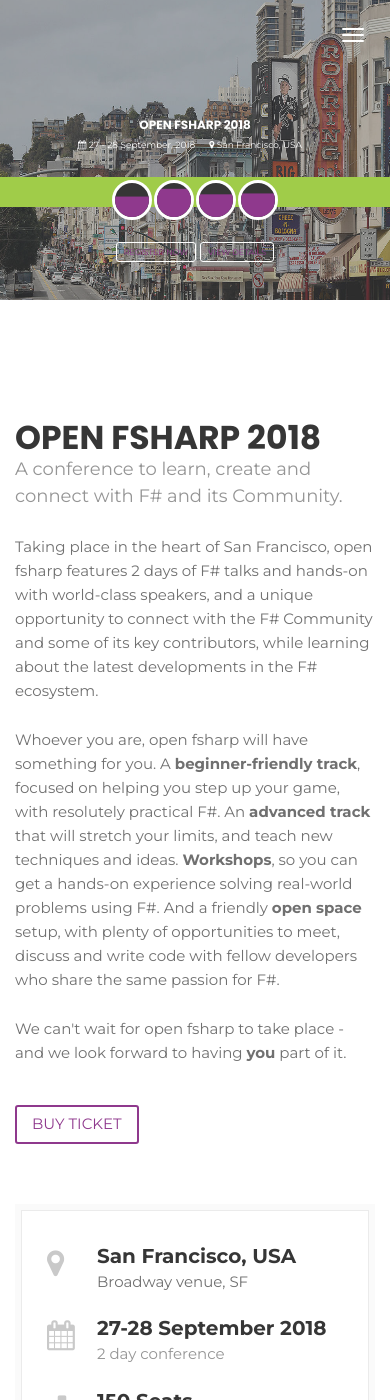
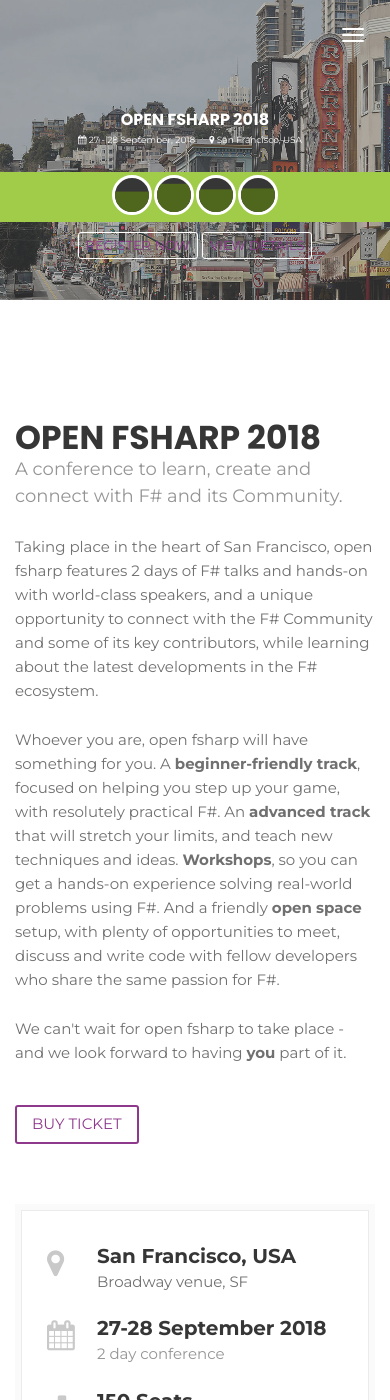
Before and after one commit to open-fsharp/open-fsharp.github.io, a Jekyll site: the page built from index.html, in a window 390 px wide and 1400 px high. Built offline with Jekyll 4.4.1, drawn with Linux system fonts in a browser that asks for light colours; the list of posts is cut into pages by our own code; comment, search, counter and statistics services are not loaded.

Commit message:
add correct colour mobile countdown

```diff
--- a/public/css/responsive.css
+++ b/public/css/responsive.css
@@ -471,6 +471,7 @@
 		font-size: 16px;
 		line-height: 11px;
 		margin: 10px 0 3px;
+		color:#fff;
 	}
 	.header-countdown-wrapper {
 	    height: 50px;
@@ -483,7 +484,8 @@
 	    margin-top: 30px;
 	}
 	.countdown-box .box-bg {
-	    border: 21px solid;
+		border: 21px solid;
+		color:#4f671d;
 	}
 }
 
@@ -543,7 +545,7 @@
 		margin-left: 40px;
 		margin-right: 40px;
 	}
-	.countDays, .countHours, .countMinutes, .countSeconds {
+	/*.countDays, .countHours, .countMinutes, .countSeconds {
 	    margin-right: 6px;
 	    border: 1px solid #fff;
 	    width: 30px;
@@ -591,7 +593,7 @@
 	.countDays .ccr-position:before, .countHours .ccr-position:before, .countMinutes .ccr-position:before, .countSeconds .ccr-position:before {
 	    font-size: 10px;
 	    bottom: -15px;
-	}
+	}*/
 	.meta-post {
 	    margin-bottom: 2px;
 	}
```
